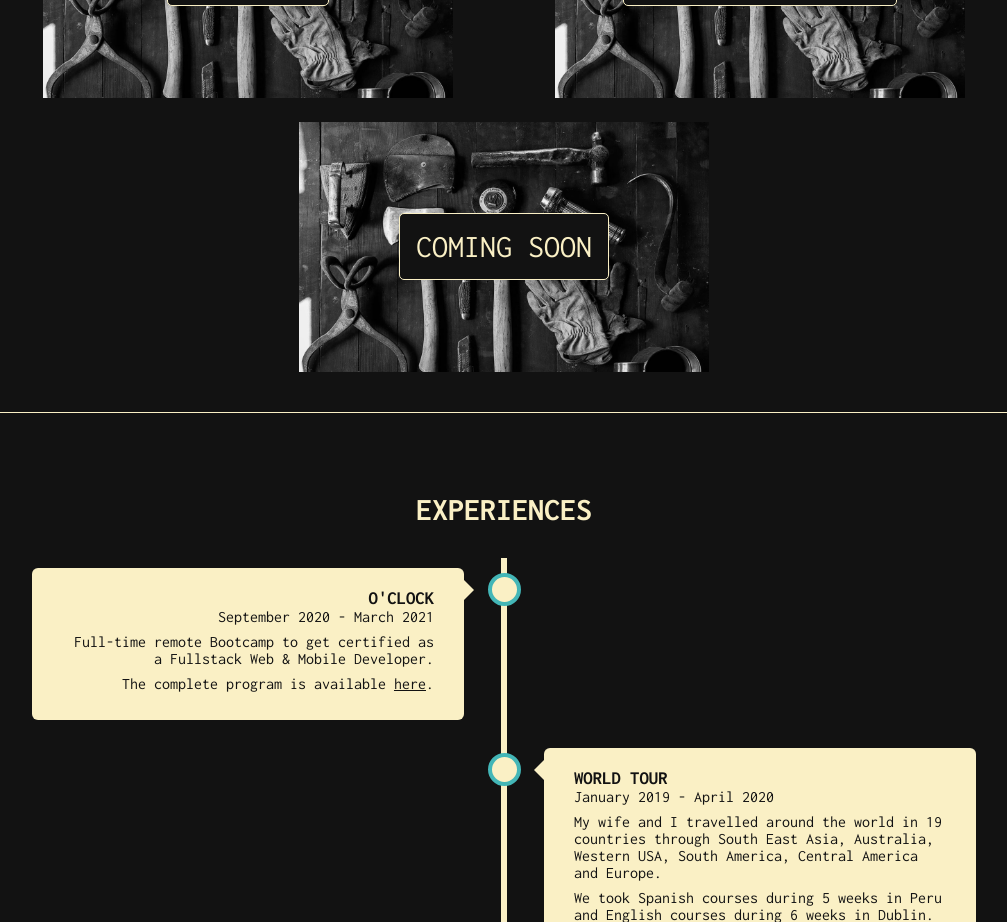
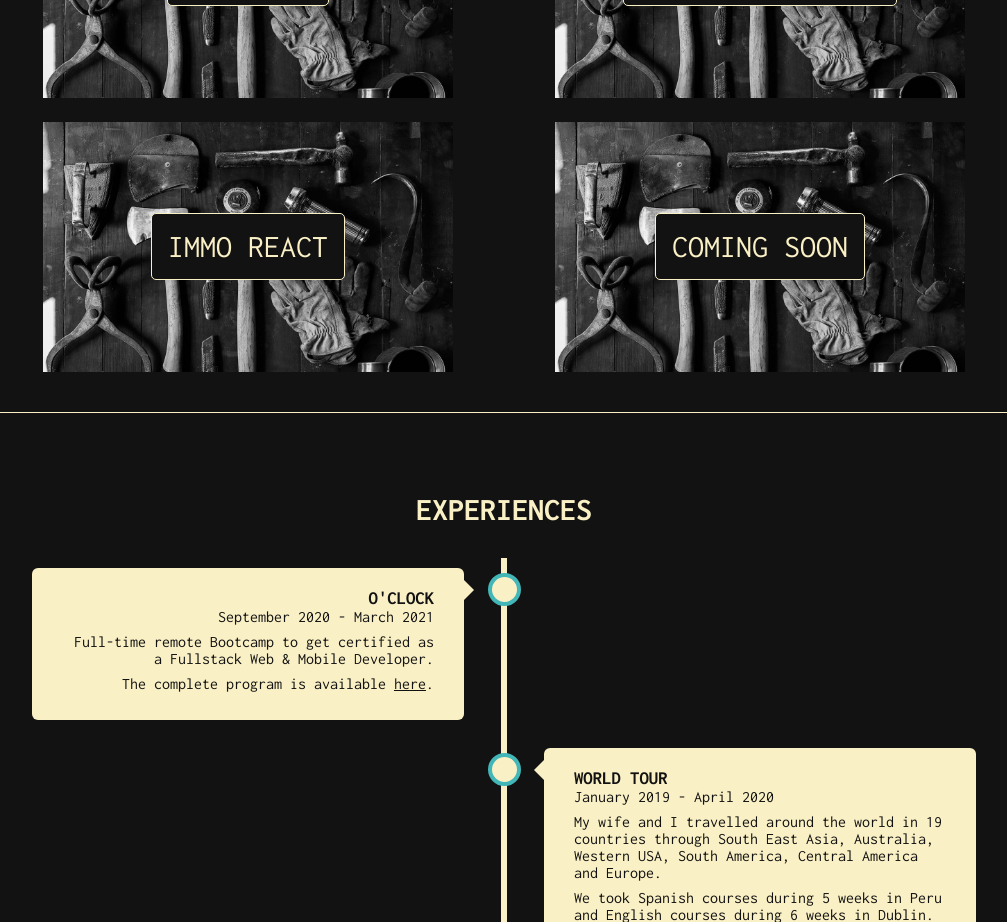
Before and after one commit to code-larry/portfolio-react, a Next.js app: page /details in a window 1280 px wide. Shown: the part 1240-2162 px from the top of the page, without its empty margins (136-1143 px from the left). Built offline with nearby package versions, Linux system fonts and the light colour scheme.

Commit message:
Publish Immo React project

```diff
--- a/components/projects.js
+++ b/components/projects.js
@@ -19,6 +19,9 @@ export const Projects = () => {
 					<a href="https://github.com/code-larry/portfolio-react" target="_blank" rel="noreferrer noopener" className={styles.btn}>Portfolio React</a>
 				</div>
 				<div className={styles.projects__item}>
+					<a href="https://github.com/code-larry/ImmoReact" target="_blank" rel="noreferrer noopener" className={styles.btn}>Immo React</a>
+				</div>
+				<div className={styles.projects__item}>
 					<a href="#" target="_blank" rel="noreferrer noopener" className={styles.btn}>Coming Soon</a>
 				</div>
 			</div>
```
